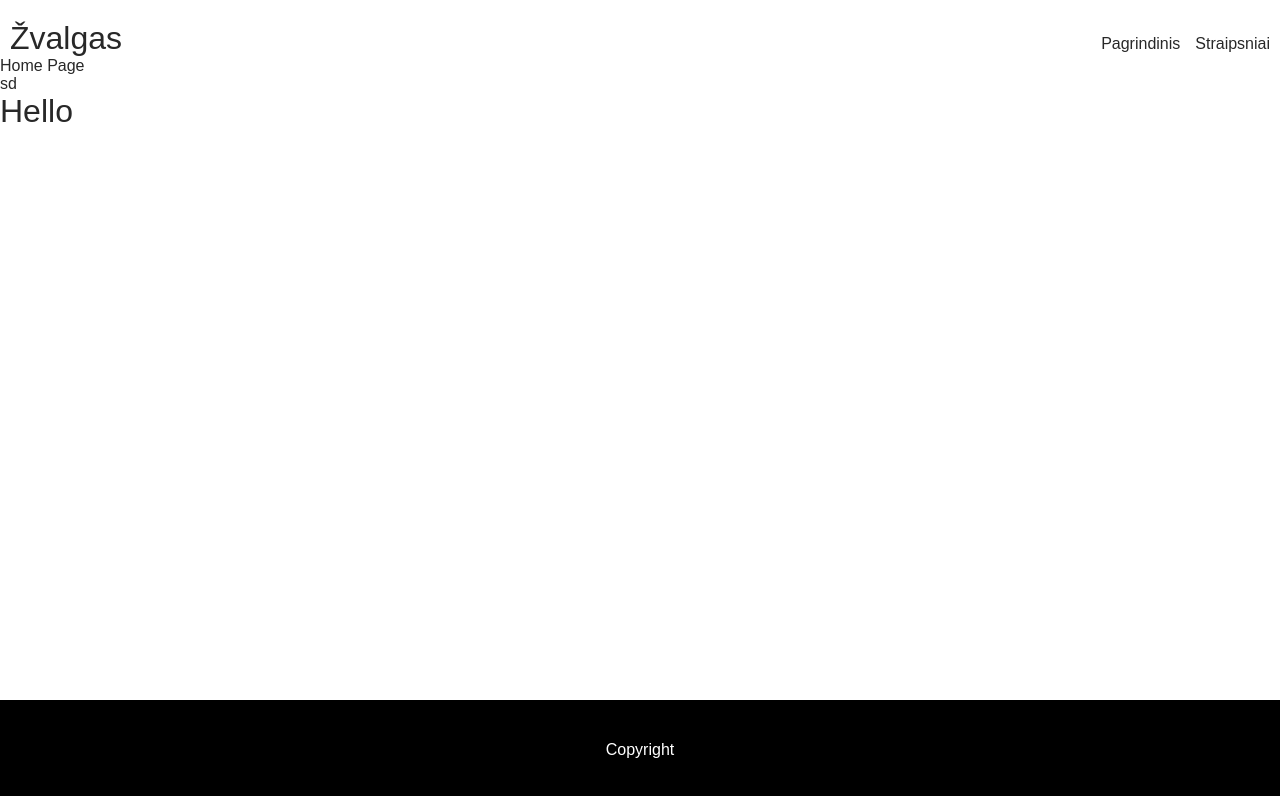
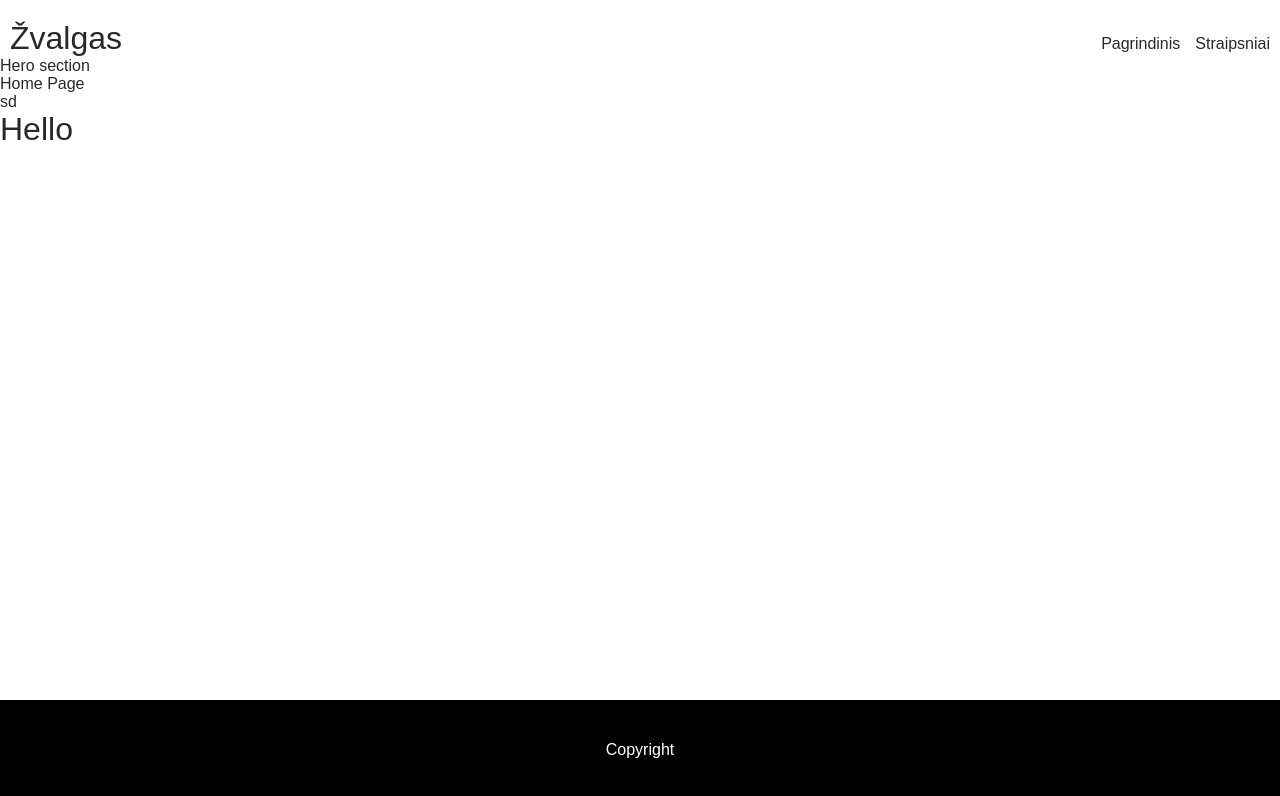
Before and after one commit to ArnasDickus/zvalgas, a Next.js app: page / in a window 1280 px wide. Shown: the top 796 px of the page. Built offline with nearby package versions, Linux system fonts and the light colour scheme.

Commit message:
#6-new-design stashing-changes

```diff
--- /dev/null
+++ b/src/components/layout/components/hero-section/hero-section.tsx
@@ -0,0 +1,18 @@
+import React from 'react';
+import styled from 'styled-components';
+
+const HeroSection = () => {
+  return (
+    <ContainerHeroSection>
+      <p>Hero section</p>
+    </ContainerHeroSection>
+  )
+
+
+};
+
+export default HeroSection;
+
+const ContainerHeroSection = styled.section`
+
+`
--- /dev/null
+++ b/src/components/layout/components/hero-section/index.ts
@@ -0,0 +1,3 @@
+import HeroSection from "./hero-section";
+
+export { HeroSection };
--- a/src/components/layout/layout.tsx
+++ b/src/components/layout/layout.tsx
@@ -2,6 +2,7 @@ import React, { ReactNode } from 'react'
 import Footer from './components/footer';
 import Header from './components/header';
 import styled from 'styled-components';
+import { HeroSection } from './components/hero-section';
 
 interface ILayout  {
     children:  ReactNode
@@ -13,6 +14,9 @@ const Layout = (props: ILayout) => {
     <LayoutContainer>
       <div className="header">
         <Header />
+      </div>
+      <div>
+        <HeroSection />
       </div>
       <main className="main">{children}</main>
       <div className="footer">
```
Also changed, not shown: public/images/layout/hero-layout.png (added).
